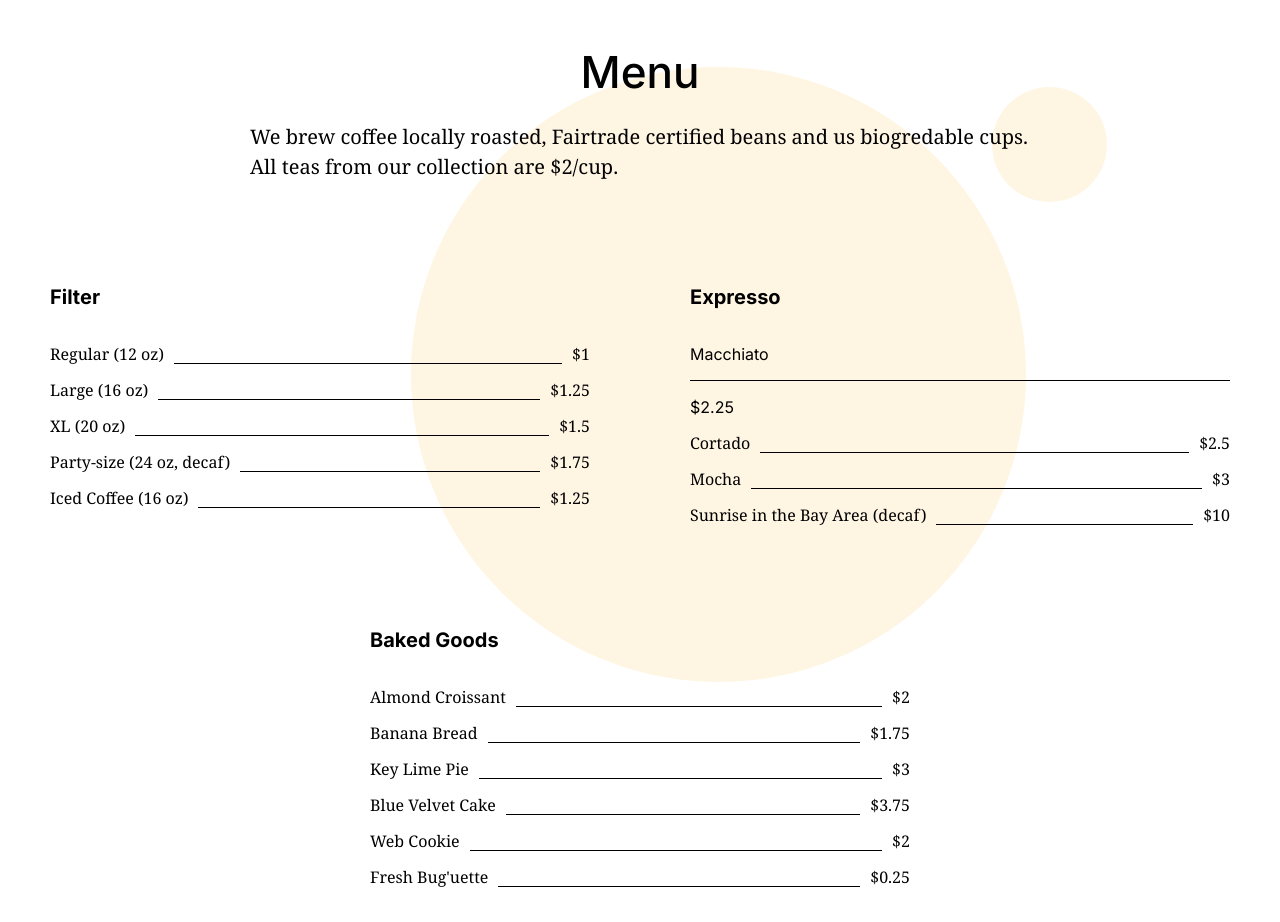
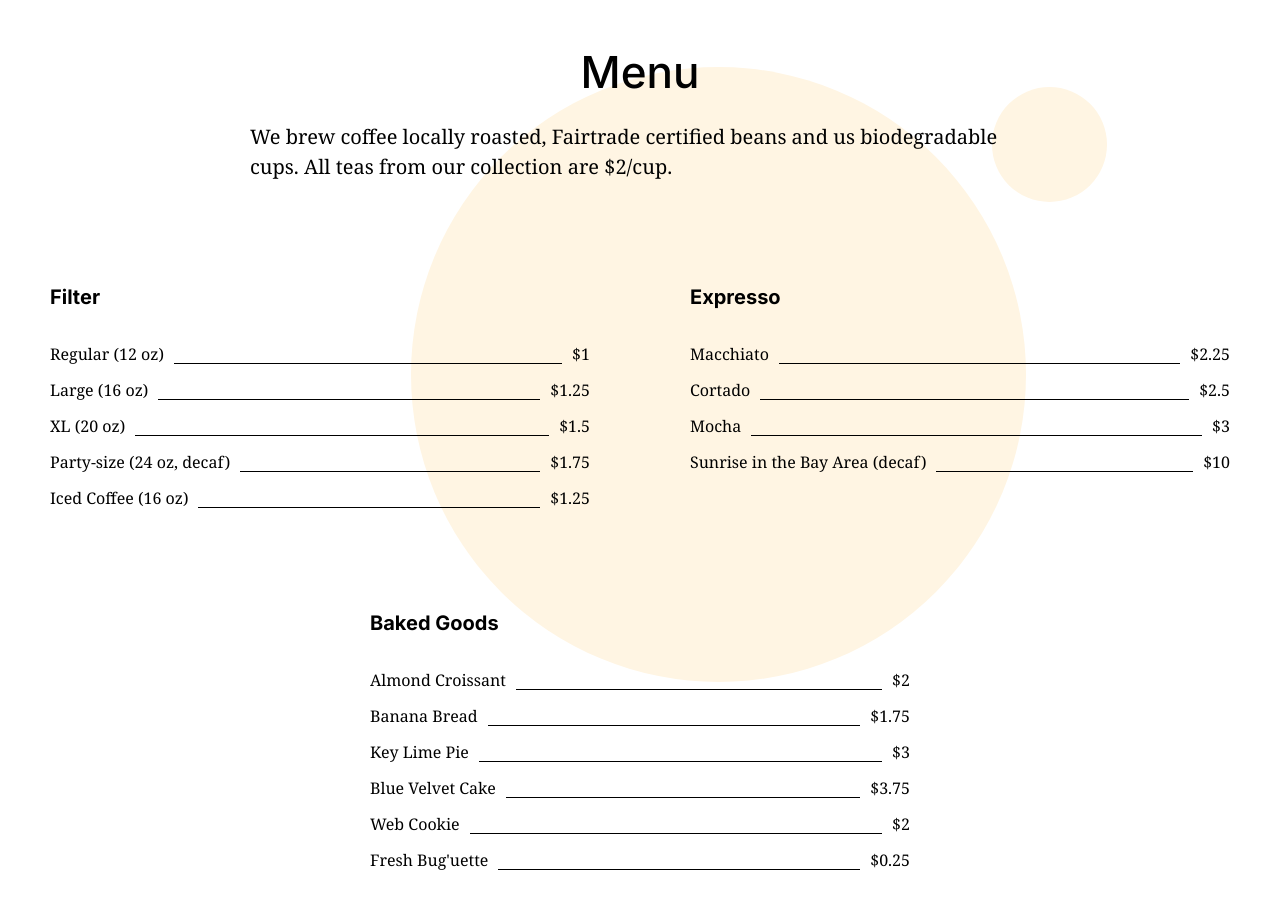
Before and after one commit to Meya1111/se_project_coffeeshop, a plain HTML site: page index.html in a window 1280 px wide. Shown: the part 2740-3662 px from the top of the page. Drawn offline with Linux system fonts and the light colour scheme.

Commit message:
stage for changes

```diff
--- a/index.html
+++ b/index.html
@@ -160,7 +160,7 @@
           <h2 class="menu__title">Menu</h2>
           <p class="menu__subtitle">
             We brew coffee locally roasted, Fairtrade certified beans and us
-            biogredable cups. All teas from our collection are $2/cup.
+            biodegradable cups. All teas from our collection are $2/cup.
           </p>
           <ul class="menu__cards">
             <li class="card">
@@ -185,7 +185,7 @@
           </li>
               <li class="card">
                 <h3 class="card__title">Expresso</h3>
-                <ul class="card__list"
+                <ul class="card__list">
                 <li class="card__list-item">
                   Macchiato <span class="card__list-divider"></span> $2.25
                 </li>
```
